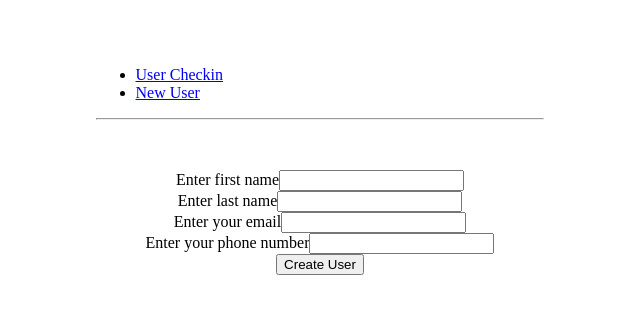
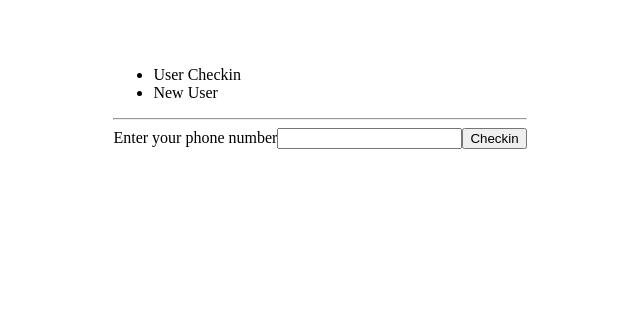
Before and after one commit to cprebble/loyalty-checkin, a React app: page /new-user in a window 1280 px wide. Shown: the top 314 px of the page, without its empty margins (320-960 px from the left). Built offline with nearby package versions, Linux system fonts and the light colour scheme.

Commit message:
fix routing

```diff
--- a/src/back/models/users.js
+++ b/src/back/models/users.js
@@ -46,8 +46,8 @@ Users.prototype.addUser = async function (newUserObj) {
 			return newUser[0];
 		}
 		else {
-			const msg = makeUserMsg(existingUser.phone, "already exists.");
-			logger.debug({ user: existingUser.phone }, msg);
+			const msg = makeUserMsg(newUserObj.phone, "already exists.");
+			logger.debug({ user: newUserObj.phone }, msg);
 			return existingUser[0];
 		}
 	} catch (err) {
--- a/src/front/app.jsx
+++ b/src/front/app.jsx
@@ -1,9 +1,22 @@
 import React from "react";
 import Helmet from "react-helmet";
-import { BrowserRouter as Router, Route, Link } from "react-router-dom";
+import { MemoryRouter as Router, Route, Switch, withRouter } from "react-router-dom";
 import LoyaltyCheckin from "./loyalty-checkin.component";
 import NewLoyaltyUser from "./new-loyalty-user.component";
+import LoyalUser from "./loyal-user.component";
 
+const Menu = withRouter(({ history }) => {
+	return (
+		<ul>
+			<li>
+				<a onClick={()=>history.push("/checkin")} >User Checkin</a>
+			</li>
+			<li>
+				<a onClick={()=>history.push("/new-user")} >New User</a>
+			</li>
+		</ul>
+	);
+});
 
 const App = () => {
 	return (
@@ -16,21 +29,17 @@ const App = () => {
 			minWidth: 500
 		}}>
 			<Helmet title="Loyalty Exercise"></Helmet>
-			<Router>
+			<Router
+				initialEntries={[ "/checkin", "/new-user", "/loyal-user" ]}
+				initialIndex={0}>
 				<div>
-					<ul>
-						<li>
-						<Link to="/">User Checkin</Link>
-						</li>
-						<li>
-						<Link to="/new-user">New User</Link>
-						</li>
-					</ul>
-
+					<Menu/>
 					<hr />
-
-					<Route exact path="/" component={LoyaltyCheckin} />
-					<Route path="/new-user" component={NewLoyaltyUser} />
+					<Switch>
+						<Route path="/loyal-user" component={LoyalUser} />
+						<Route path="/new-user" component={NewLoyaltyUser} />
+						<Route path="/checkin" component={LoyaltyCheckin} />
+					</Switch>
 				</div>
 			</Router>
 		</div>
--- a/src/front/loyal-user.component.jsx
+++ b/src/front/loyal-user.component.jsx
@@ -3,6 +3,8 @@ import * as PropTypes from "prop-types";
 
 export default class LoyalUser extends React.Component {
 	static propTypes = {
+		location: PropTypes.shape({
+			state: PropTypes.shape({
 				user: PropTypes.shape({
 					phone: PropTypes.string,
 					firstName: PropTypes.string,
@@ -11,9 +13,13 @@ export default class LoyalUser extends React.Component {
 					checkins: PropTypes.number,
 					points: PropTypes.number
 				})
+			})
+		})
+
 	};
+
 	render() {
-		const { user } = this.props;
+		const user = this.props.location.state.user;
 		const { firstName, lastName, phone, email, checkins, points } = user;
 		return (
 			<div style={{
--- a/src/front/loyalty-checkin.component.jsx
+++ b/src/front/loyalty-checkin.component.jsx
@@ -1,6 +1,6 @@
 import React from "react";
+import { Redirect } from "react-router-dom";
 import fetch from "node-fetch";
-import LoyalUser from "./loyal-user.component";
 import NewLoyaltyUser from "./new-loyalty-user.component";
 
 export default class LoyaltyCheckin extends React.Component {
@@ -8,6 +8,7 @@ export default class LoyaltyCheckin extends React.Component {
 		super();
 		this.state = {};
 	}
+
 	handleSubmit = async (event) => {
 		event.preventDefault();
 		try {
@@ -38,13 +39,20 @@ export default class LoyaltyCheckin extends React.Component {
 		return (Object.keys(user).length === 0);
 	}
 
+	renderUser = (user) => {
+		return <Redirect to={{
+			pathname: "/loyal-user",
+			state: { user }
+		}}/>;
+	}
+
 	render() {
 		const { user } = this.state;
 
 		return (
 			<div>
 				{ user && this.emptyUser(user) && <NewLoyaltyUser/> }
-				{ user && <LoyalUser user={user}/> }
+				{ user && this.renderUser(user) }
 				{ !user && this.renderForm() }
 			</div>
 		);
--- a/src/front/new-loyalty-user.component.jsx
+++ b/src/front/new-loyalty-user.component.jsx
@@ -1,7 +1,7 @@
 import React from "react";
 import fetch from "node-fetch";
+import { Redirect } from "react-router-dom";
 import FormData from "form-data";
-import LoyalUser from "./loyal-user.component";
 
 export default class NewLoyaltyUser extends React.Component {
 	constructor () {
@@ -66,11 +66,18 @@ export default class NewLoyaltyUser extends React.Component {
 		);
 	}
 
+	renderUser = (user) => {
+		return <Redirect to={{
+			pathname: "/loyal-user",
+			state: { user }
+		}}/>;
+	}
+
 	render() {
 		const { user } = this.state;
 		return (
 			<div>
-				{ user && <LoyalUser user={user}/> }
+				{ user && this.renderUser(user) }
 				{ !user && this.renderForm() }
 			</div>
 		);
```
Also changed, not shown: 1 other file (tests, documents, lock files or other folders). Lines whose indentation alone changed are shown as unchanged.
